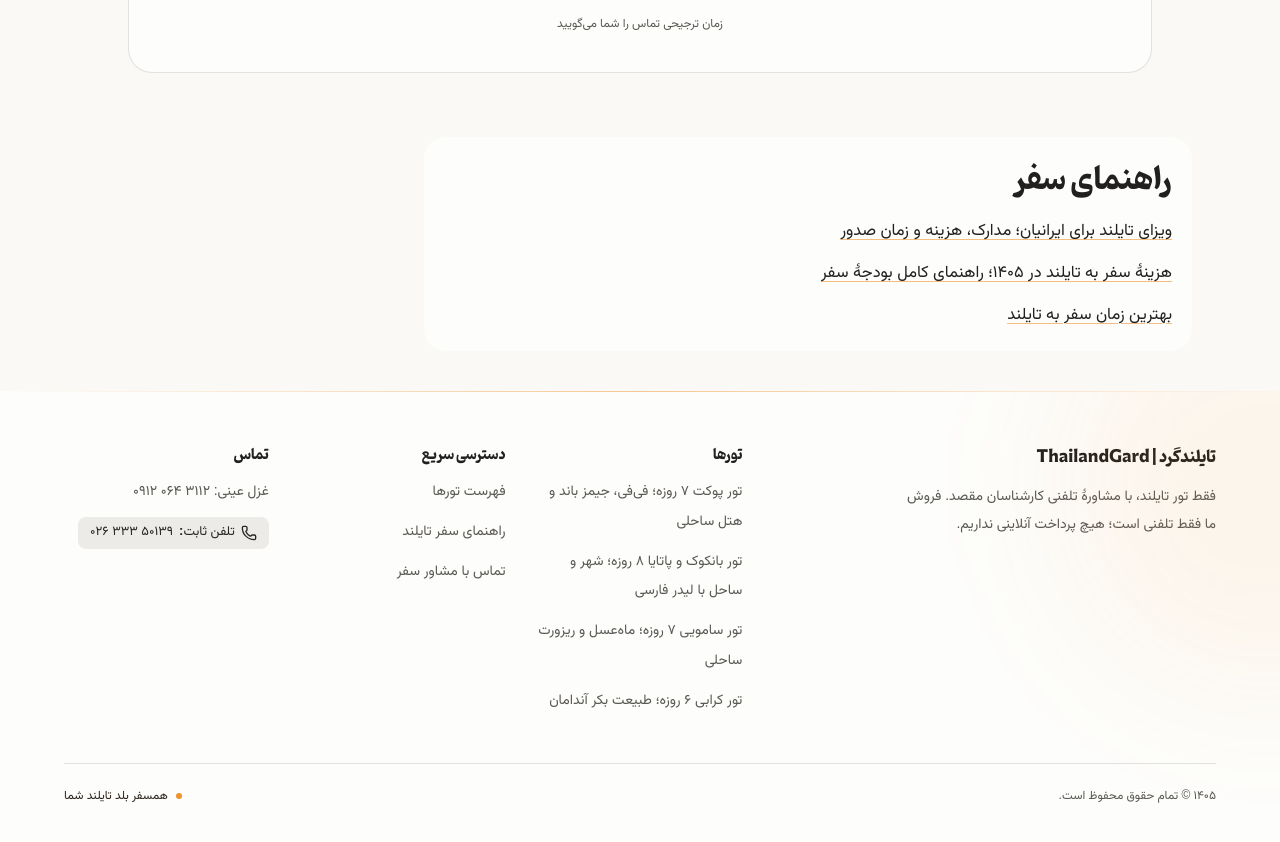
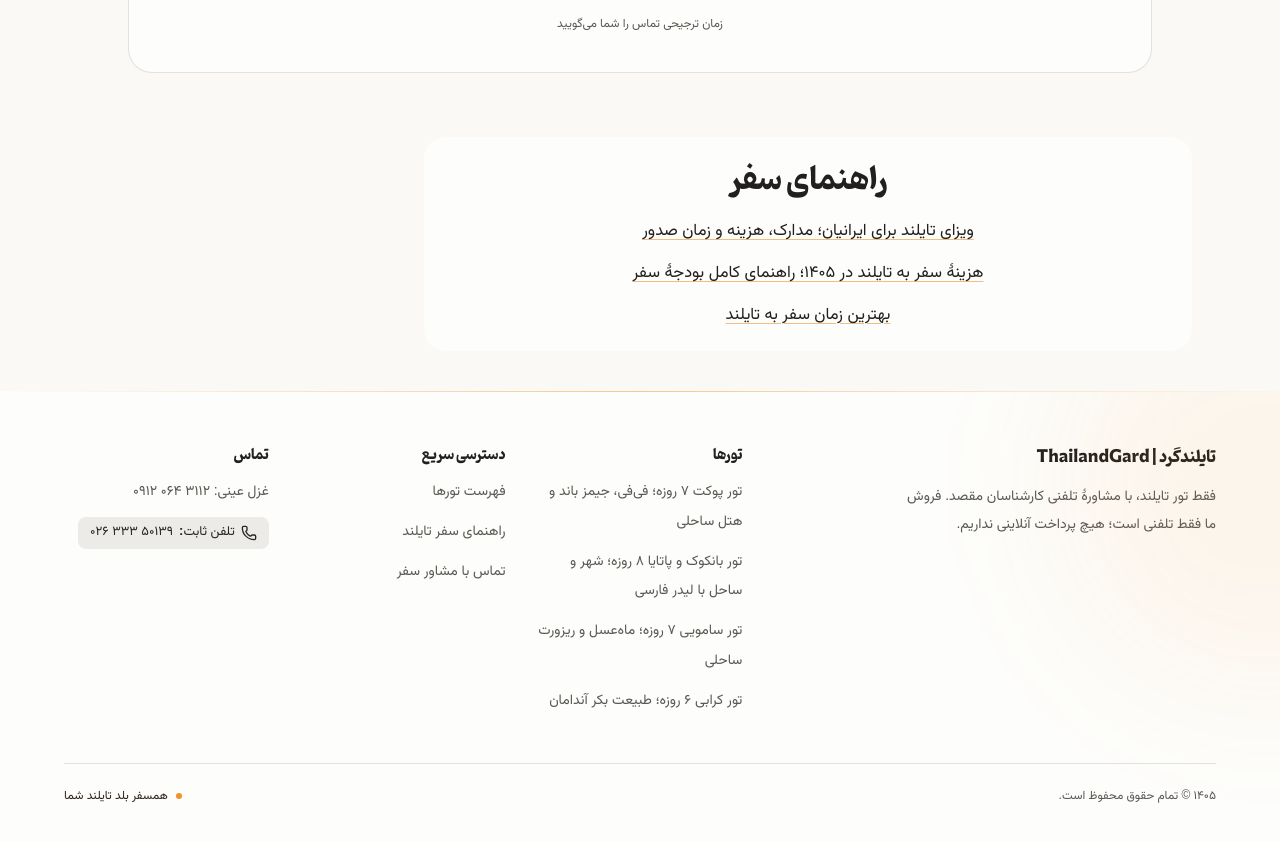
Before and after one commit to masoudroot/thailandgard, a Next.js app in the folder site/: page /tours in a window 1280 px wide. Shown: the part 3040-3882 px from the top of the page. Built offline with nearby package versions, Linux system fonts and the light colour scheme; no server answers; the database is empty; a web font is replaced by a local one.

Commit message:
نبض دیزاین: D-238 مرکزچین شدن محتوای کارت راهنمای سفر /tours

```diff
--- a/site/app/tours/page.tsx
+++ b/site/app/tours/page.tsx
@@ -240,10 +240,13 @@ export default async function ToursPage() {
           main همین صفحه؛ فقط در main (نه لی‌اوت سراسری). انکر = عنوان نمایشی
           راهنما (همان displayTitle کارت‌ها). */}
       {/* D-219 (۱۴۰۵/۰۷/۲۱، نبض دیزاین): کارت تمام‌عرض بود و ~۶۰٪ سمت چپش خالی
-          می‌ماند؛ max-w-3xl هم‌تراز با سکشن «هزینهٔ تور» بالایی. */}
+          می‌ماند؛ max-w-3xl هم‌تراز با سکشن «هزینهٔ تور» بالایی.
+          D-238 (۱۴۰۵/۰۷/۲۱، نبض دیزاین): راستی چشمی میرزا روی prod (شات ۱۵:۰۰)
+          خلأ ساختاری نیمهٔ چپ را تأیید کرد (متن فقط سمت راست)؛ محتوای کارت
+          مرکزچین شد، هم‌خوان با کارت «پیش از تماس» /contact (الگوی D-209). */}
       <section className="mt-8 max-w-3xl">
         <Card>
-          <CardContent className="pt-6">
+          <CardContent className="pt-6 text-center">
             <h2 className="text-2xl sm:text-3xl">راهنمای سفر</h2>
             <ul className="mt-4 space-y-3">
               {[
```
